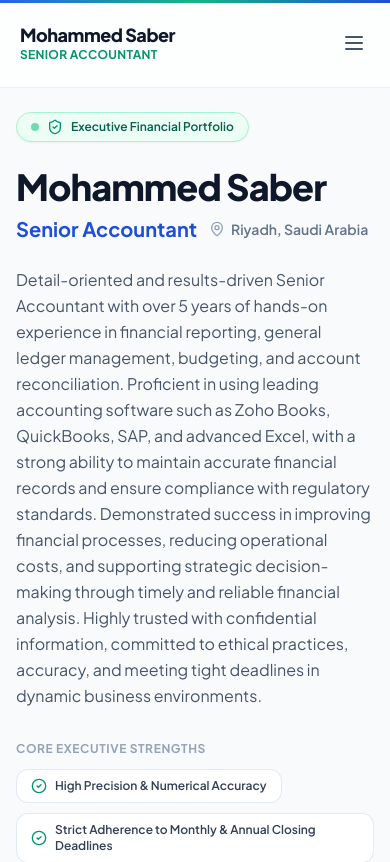
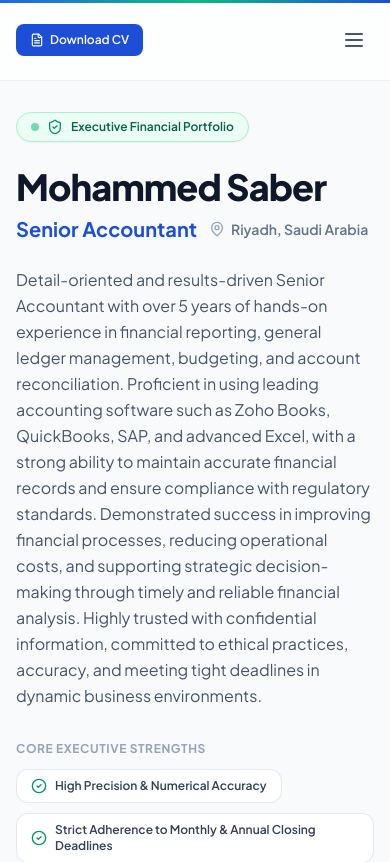
Before and after one commit to mogtbasaber123-lab/mohammed_saber_portfolio, a React (Vite) app: page / in a window 390 px wide. Shown: the top 862 px of the page. Built offline with nearby package versions, Linux system fonts and the light colour scheme.

Commit message:
Remove name and title from Navbar for ultra-clean header layout

```diff
--- a/src/components/Navbar.tsx
+++ b/src/components/Navbar.tsx
@@ -64,21 +64,6 @@ export const Navbar: React.FC = () => {
 
       <div className="max-w-7xl mx-auto px-4 sm:px-6 lg:px-8">
         <div className="flex items-center justify-between">
-          {/* Brand Name */}
-          <a
-            href="#about"
-            className="flex items-center group text-left focus:outline-none focus:ring-2 focus:ring-blue-600 rounded-lg p-1"
-          >
-            <div>
-              <span className="block font-extrabold text-slate-900 text-lg sm:text-xl leading-tight tracking-tight group-hover:text-blue-700 transition-colors">
-                {portfolioData.personalInfo.name}
-              </span>
-              <span className="block text-xs font-bold text-emerald-600 tracking-wide uppercase">
-                {portfolioData.personalInfo.title}
-              </span>
-            </div>
-          </a>
-
           {/* Desktop Navigation Links */}
           <nav className="hidden md:flex items-center space-x-1 lg:space-x-2">
             {navLinks.map((link) => {
@@ -87,7 +72,7 @@ export const Navbar: React.FC = () => {
                 <a
                   key={link.name}
                   href={link.href}
-                  className={`px-3.5 py-2 rounded-lg text-sm font-semibold transition-all duration-200 ${
+                  className={`px-4 py-2 rounded-lg text-sm font-semibold transition-all duration-200 ${
                     isActive
                       ? 'text-blue-700 bg-blue-50/80 font-bold'
                       : 'text-slate-600 hover:text-slate-900 hover:bg-slate-100/70'
@@ -112,8 +97,18 @@ export const Navbar: React.FC = () => {
             </a>
           </div>
 
-          {/* Mobile Menu Button */}
-          <div className="md:hidden flex items-center">
+          {/* Mobile Navigation Header */}
+          <div className="md:hidden flex items-center justify-between w-full">
+            <a
+              href={portfolioData.personalInfo.cvPath}
+              target="_blank"
+              rel="noopener noreferrer"
+              className="inline-flex items-center justify-center gap-1.5 px-3.5 py-2 rounded-lg bg-blue-700 text-white font-semibold text-xs shadow-xs"
+            >
+              <FileText className="w-3.5 h-3.5" />
+              <span>Download CV</span>
+            </a>
+
             <button
               onClick={() => setMobileMenuOpen(!mobileMenuOpen)}
               className="p-2 rounded-lg text-slate-600 hover:text-slate-900 hover:bg-slate-100 focus:outline-none"
```
